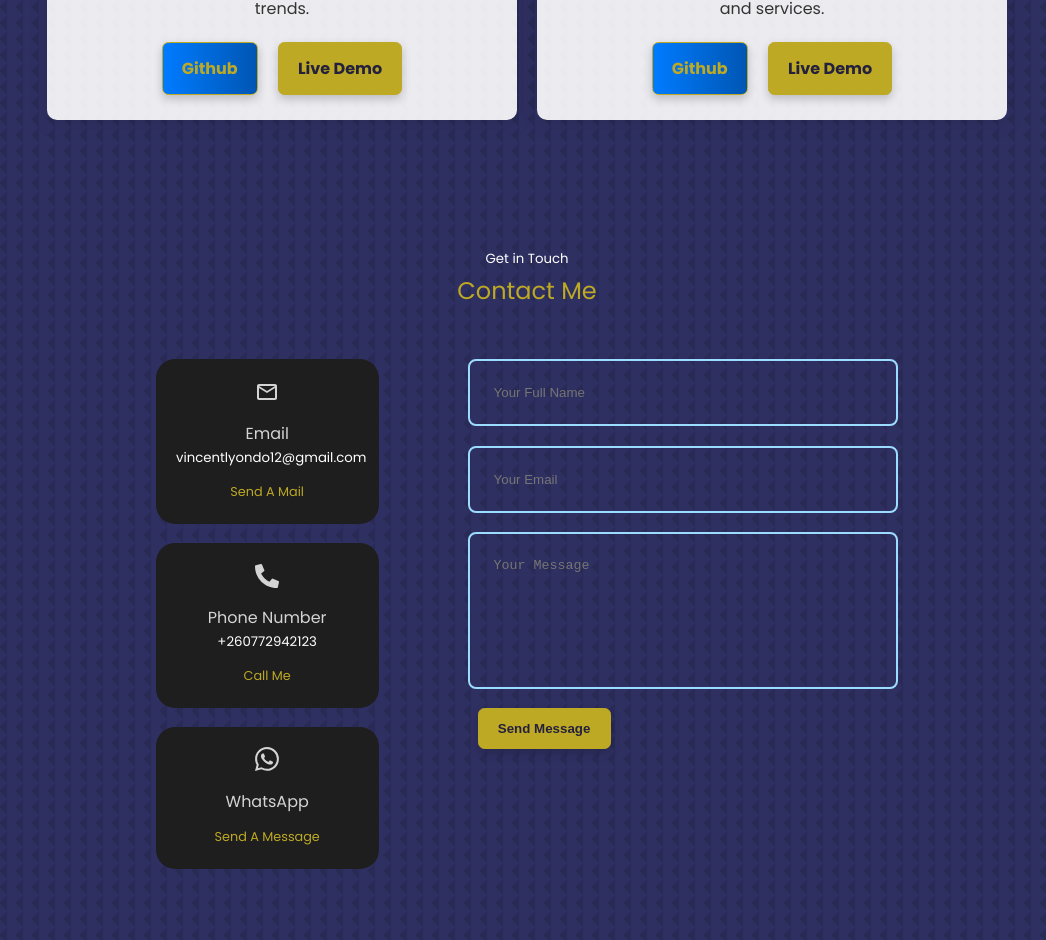
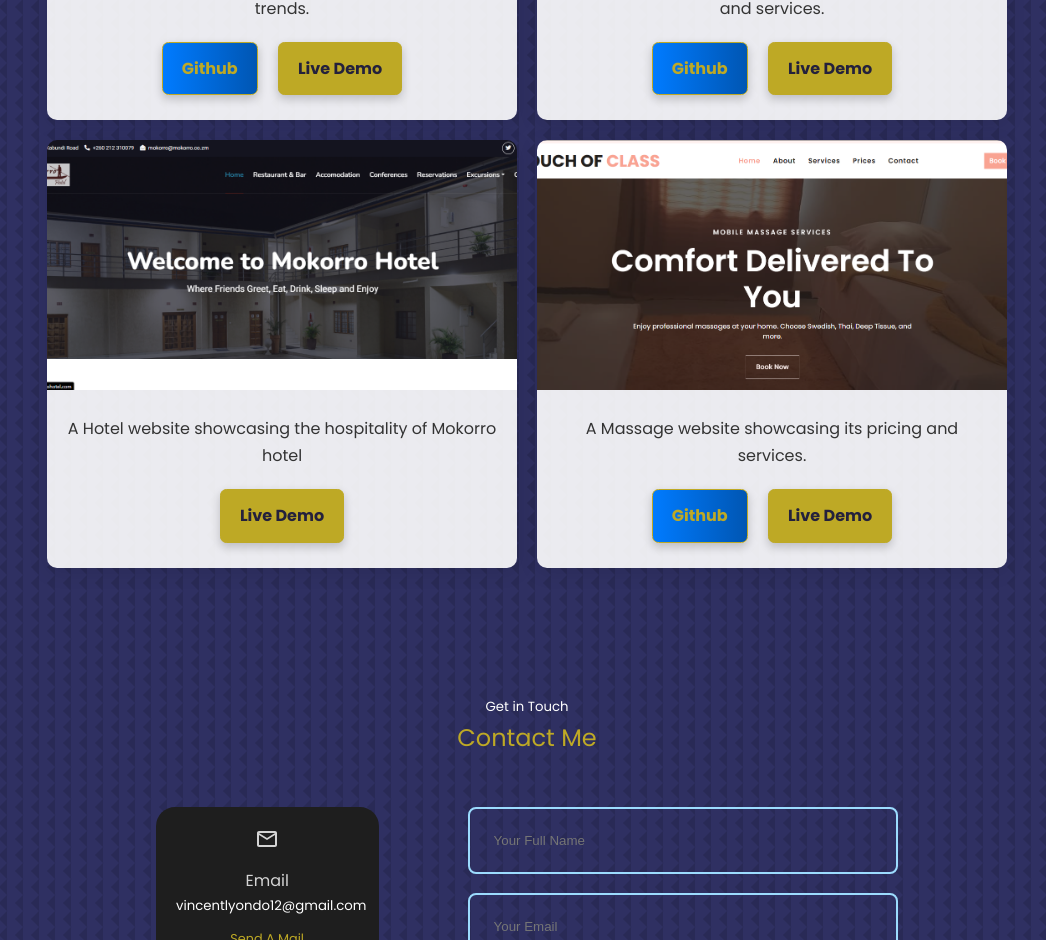
Before and after one commit to vincelyon/Myportfolio, a React (Create React App) app: page / in a window 1280 px wide. Shown: the part 2673-3613 px from the top of the page, without its empty margins (113-1159 px from the left). Built offline with nearby package versions, Linux system fonts and the light colour scheme.

Commit message:
main updates

```diff
--- a/src/components/portfolio/Port.jsx
+++ b/src/components/portfolio/Port.jsx
@@ -2,6 +2,9 @@ import React from 'react'
 import './port.css'
 import blac from '../../assets/blac.png'
 import Gim from '../../assets/Gimtech.png'
+import mokorro from '../../assets/mokorro.png'
+import touch from '../../assets/Touchofclass.png'
+
 const Port = () => {
     return(
         <section id='portfolio'>
@@ -10,7 +13,7 @@ const Port = () => {
 
             <div className="container portfolio__container">
                 <article className="portfolio__item">
-                    <div className="portfolio__item-image" style={{ backgroundImage: `url(${blac})` }}>
+                    <div className="portfolio__item-image" style= {{ backgroundImage: `url(${blac})` }}>
                         <h3>Blac Official</h3>
                     </div>
                     <div className="portfolio__item-details">
@@ -33,6 +36,29 @@ const Port = () => {
                         </div>
                     </div>
                 </article>
+                <article className="portfolio__item">
+                    <div className="portfolio__item-image" style={{ backgroundImage: `url(${mokorro})` }}>
+                        <h3>MOKORRO HOTEL</h3>
+                    </div>
+                    <div className="portfolio__item-details">
+                        <p className="portfolio__item-description">A Hotel website showcasing the hospitality of Mokorro hotel</p>
+                        <div className="portfolio__item-buttons">
+                            <a href="https://www.mokorrohotel.com/" rel="noreferrer" className='btn btn-primary' target="_blank">Live Demo</a>
+                        </div>
+                    </div>
+                </article>
+                <article className="portfolio__item">
+                    <div className="portfolio__item-image" style={{ backgroundImage: `url(${touch})` }}>
+                        <h3>TOUCH OF CLASS</h3>
+                    </div>
+                    <div className="portfolio__item-details">
+                        <p className="portfolio__item-description">A Massage website showcasing its pricing and services.</p>
+                        <div className="portfolio__item-buttons">
+                            <a href="https://github.com/vincelyon/GIMTECH" rel="noreferrer" className='btn' target="_blank">Github</a>
+                            <a href="https://touchofclassmasssagecenter.com/" rel="noreferrer" className='btn btn-primary' target="_blank">Live Demo</a>
+                        </div>
+                    </div>
+                </article>
             </div>
         </section>
     )
```
Also changed, not shown: src/assets/Touchofclass.png (added), src/assets/mokorro.png (added).
